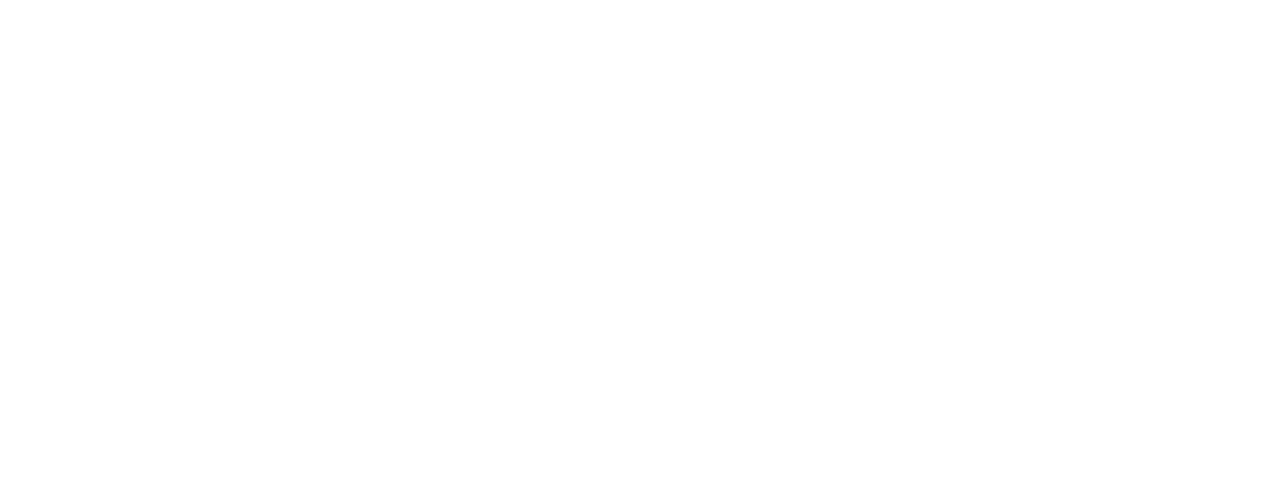
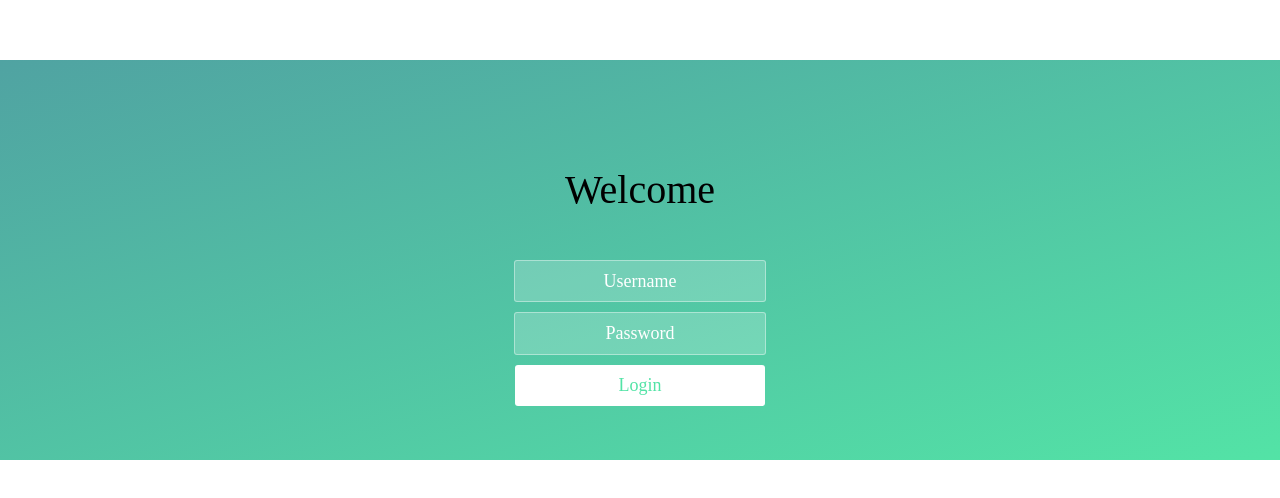
Before and after one commit to yaololo/set-up-project, a React app in the folder client/: page / in a window 1280 px wide. Shown: the part 140-638 px from the top of the page. Built offline with nearby package versions, Linux system fonts and the light colour scheme.

Commit message:
Render login component

```diff
--- a/client/src/app.tsx
+++ b/client/src/app.tsx
@@ -1,11 +1,12 @@
 import React, { Component } from "react";
 import GlobalStyle from "./components/public/global-style";
-
+import Login from "./components/login";
 class app extends Component {
   render() {
     return (
       <>
         <GlobalStyle />
+        <Login />
       </>
     );
   }
```
